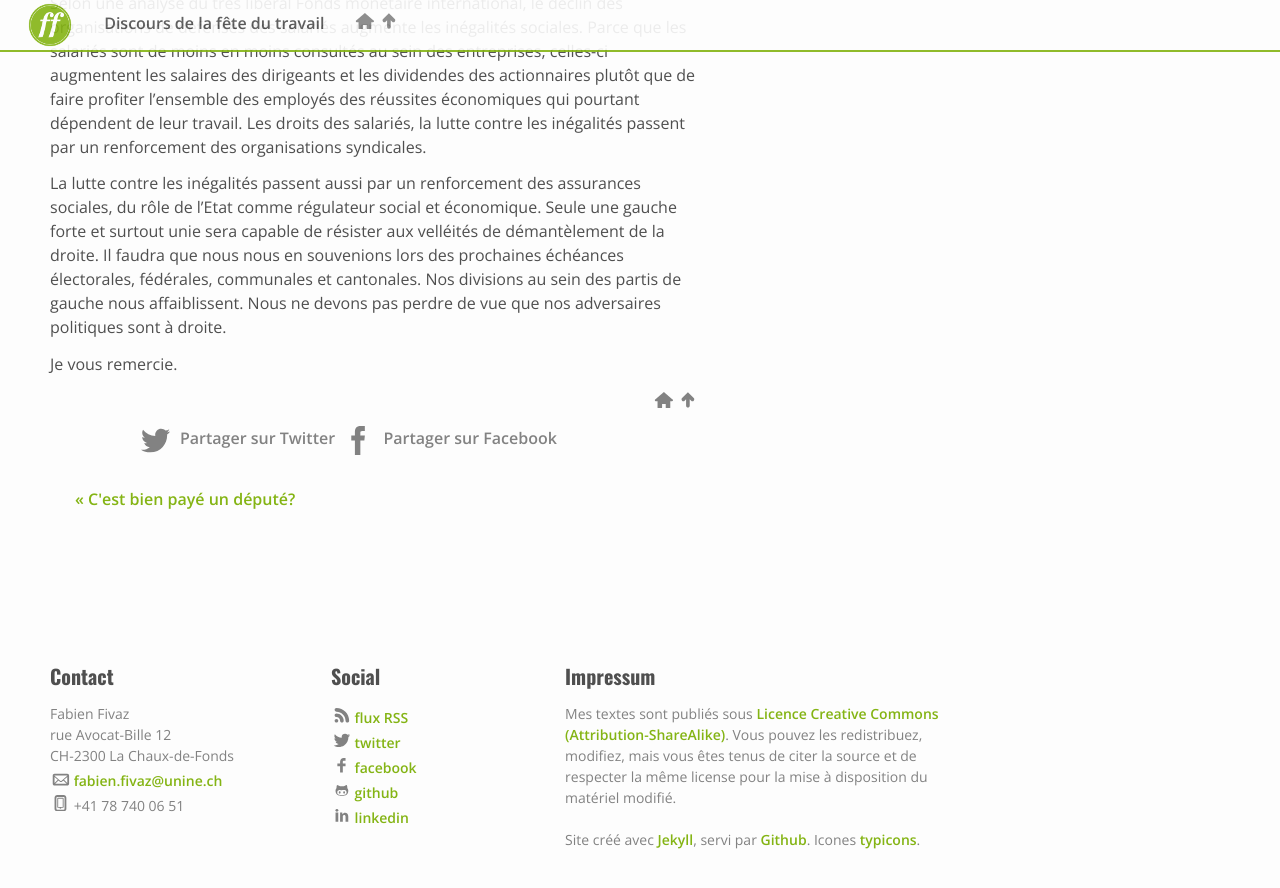
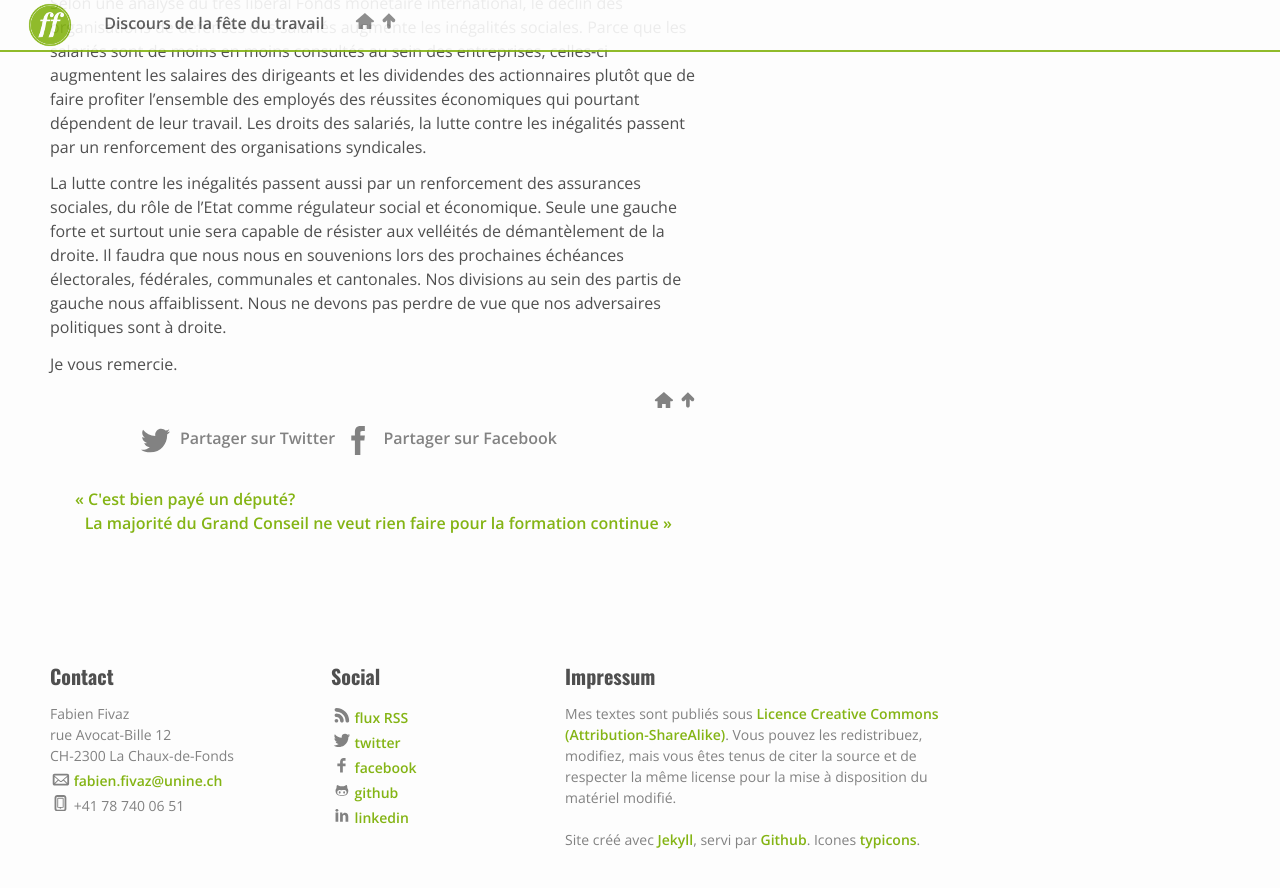
Before and after one commit to ffivaz/ffivaz.github.io, a Jekyll site: the page built from _posts/2015-05-01-discours-du-1er-mai.markdown, in a window 1280 px wide and 900 px high, scrolled down 1977 px. Shown: the top 888 px of the window. Built offline with Jekyll 4.4.1, drawn with Linux system fonts in a browser that asks for light colours; nearby versions of some CDN libraries; comment, search, counter and statistics services are not loaded; some of the changed lines change nothing that is shown.

```diff
--- a/_posts/2015-05-01-discours-du-1er-mai.markdown
+++ b/_posts/2015-05-01-discours-du-1er-mai.markdown
@@ -4,7 +4,7 @@
 summary: J'étais invité à prendre la parole lors de la fête du travail à Fleurier. Merci aux vallonniers pour l'accueil et la paella !
 twitter: Mon discours de la fête du travail à fleurier
 sitemap:
-  lastmod: 2015-02-27
+  lastmod: 2015-05-01
   priority: 0.7
   changefreq: 'never'
 ---
--- /dev/null
+++ b/_posts/2015-05-20-formation_continue.markdown
@@ -0,0 +1,35 @@
+---
+layout: post
+title: La majorité du Grand Conseil ne veut rien faire pour la formation continue
+summary:
+twitter: La majorité du Grand Conseil ne veut rien faire pour la formation continue
+sitemap:
+  lastmod: 2015-05-20
+  priority: 0.7
+  changefreq: 'never'
+---
+
+Depuis le vote sur l'immigration de masse, l'équation emploi et formation se pose encore plus simplement qu'avant en Suisse: comment former plus et mieux les résidentes et résidents suisses,
+comment les maintenir à la page pour qu'ils restent employables et employés et, si possible, qu'ils « remplacent » la main d’œuvre que nous allions chercher ailleurs avant. Le canton de Neuchâtel,
+avec ces milliers de frontaliers est particulièrement concernés par cette problématique.
+
+Les Verts ont donc déposé récemment au Grand Conseil [un postulat] [1] demandant une offensive de l'Etat et des entreprises dans le domaine de la formation continue et la xcréation d'un système de chèque de formation
+comme cela se pratique dans d'autres cantons. Elle a été balayée par la droite (58 contre et 53 pour) lors de la session d'avril.
+
+Pas besoin de vous faire un dessin concernant le vote de l'UDC sur la question : c'était non. Il faut dire que le groupe sait très bien agiter les épouvantails pour faire
+accepter des solutions simplistes. Il sait moins par contre proposer des solutions pour sortir le pays de la merde dans laquelle ces propositions nous ont mises. Après moi le déluge.
+
+Et le PLR ? Ils ont choisi de faire comme s'ils n'avaient pas compris la question et l'enjeu : oui, il faut faire quelque chose, mais pas comme ça, pas maintenant, et l'Etat en fait déjà
+assez – sans parler des entreprises. C'est pourtant la chambre du commerce et de l'industrie qui pleure chaque fois qu'elle le peut – c'est-à-dire quand elle ne se plaint pas des impôts – sur
+le manque de personnel qualifié, sur la nécessité pour l'économie d'aller chercher des forces de travail à l'étranger. Eux ne veulent donc pas voir que ne rien faire revient à permettre à
+des initiatives comme celles du 9 février de continuer à faire un carton.
+
+Entre ceux qui ne veulent pas perdre leur fond de commerce et ceux qui ne veulent pas trouver de solutions, on n'est pas aidé…
+
+Le plus paradoxal ? La question de la formation continue revient par la petite porte puisque le parlement traitera la semaine prochaine [une proposition d'avis] [2] de la
+commission législative, rédigée autant par la gauche que la droite qui demande de répondre à la consultation fédérale qui traite justement des suites à donner au vote du 9 février. On peut y lire que « Finalement,
+la Confédération devrait favoriser davantage les mesures permettant de prévenir le chômage, par exemple à travers des soutiens accrus à la formation continue des adultes. ». Ne cherchez pas, pour une majorité
+du Parlement neuchâtelois, ce sont aux autres de faire le travail...
+
+[1]: http://www.ne.ch/autorites/GC/objets/Documents/Postulats/2015/15116.pdf
+[2]: http://www.ne.ch/autorites/GC/objets/Documents/PropositionsAvis/2015/15143.pdf
```
